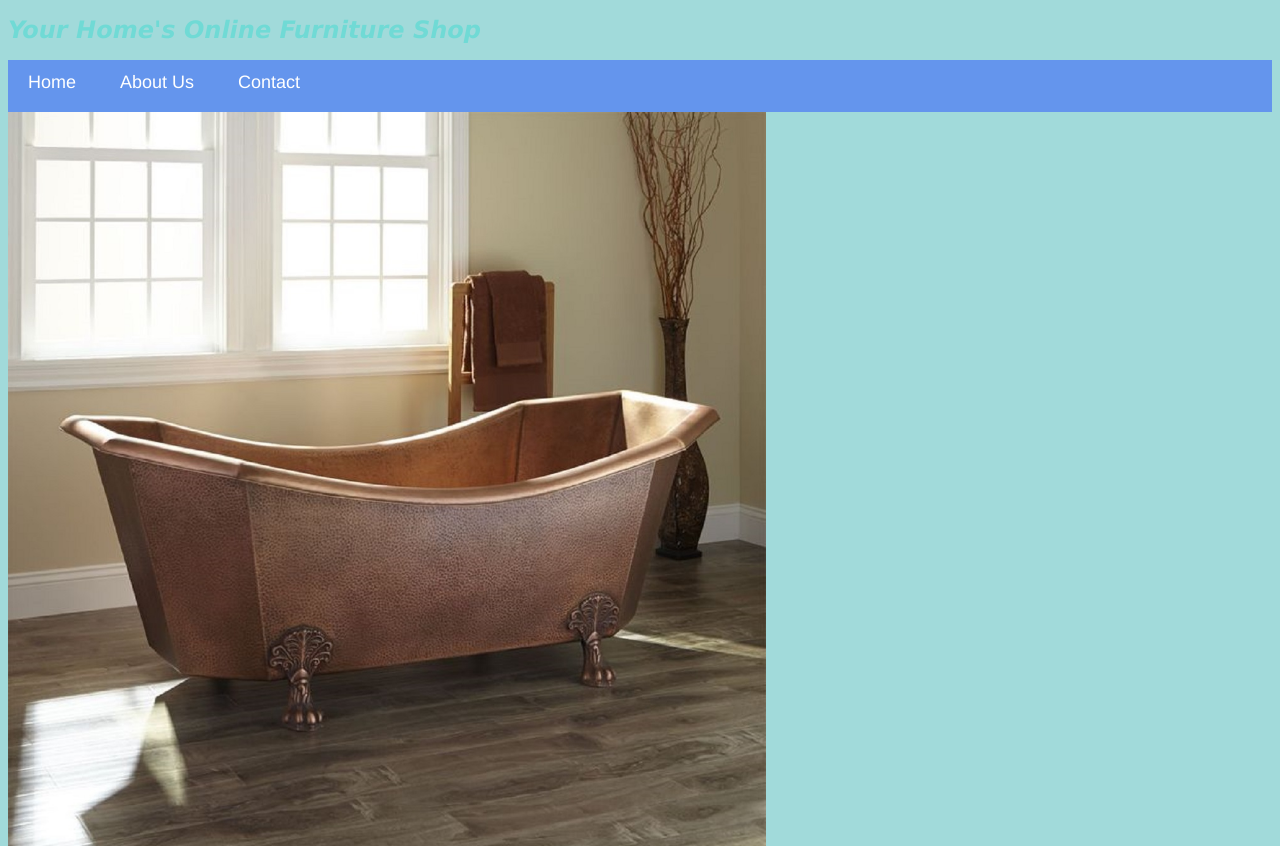
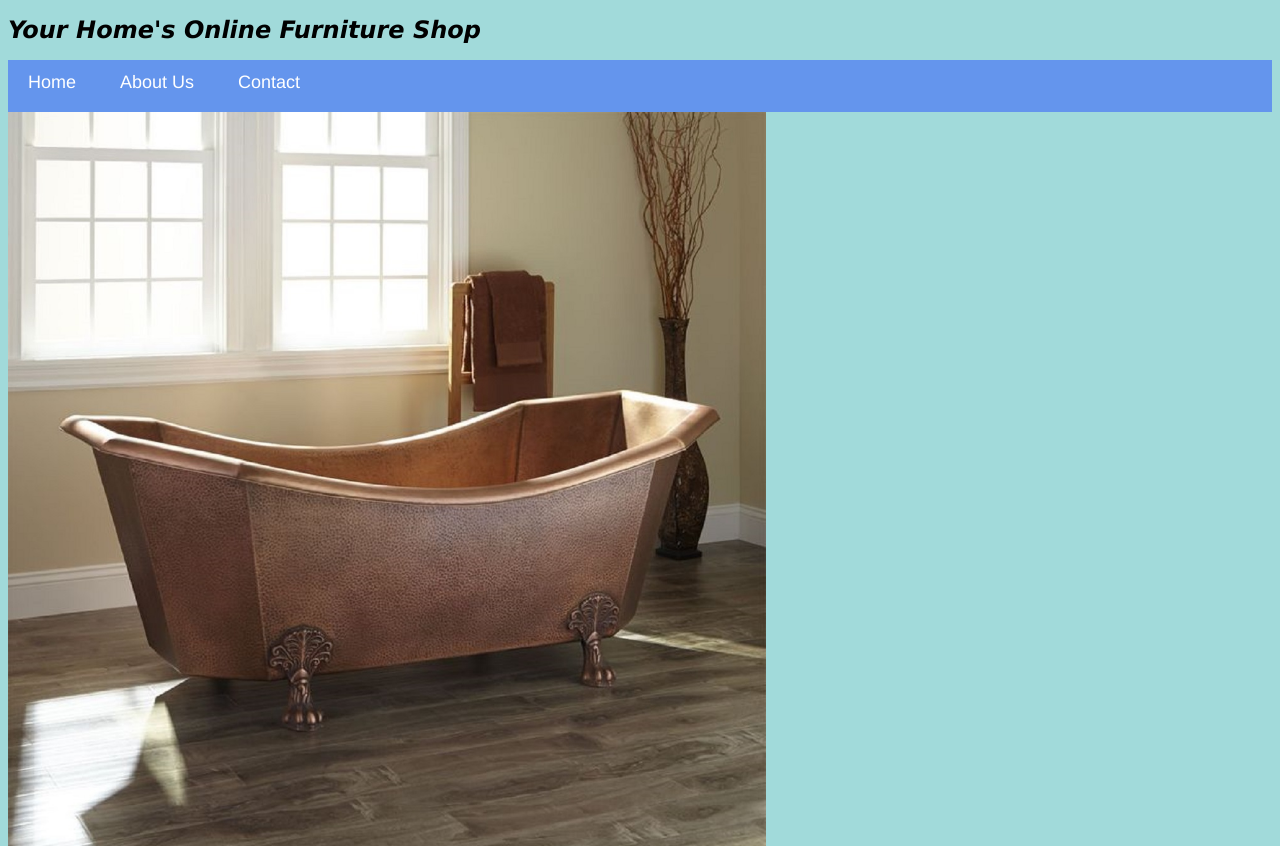
Before and after one commit to nhnovukuza/Module-1-Assessment-6, a plain HTML site: page index.html in a window 1280 px wide. Shown: the top 846 px of the page. Drawn offline with Linux system fonts and the light colour scheme.

Commit message:
Update style.css

```diff
--- a/style.css
+++ b/style.css
@@ -6,7 +6,7 @@ h1{
     text-align: justify;
     font-size: x-large;
     font-style:oblique;
-    color:rgb(112, 218, 213);
+    color:Black;
 }
 h2{
     font-family: 'Gill Sans', 'Gill Sans MT', Calibri, 'Trebuchet MS', sans-serif;
```
